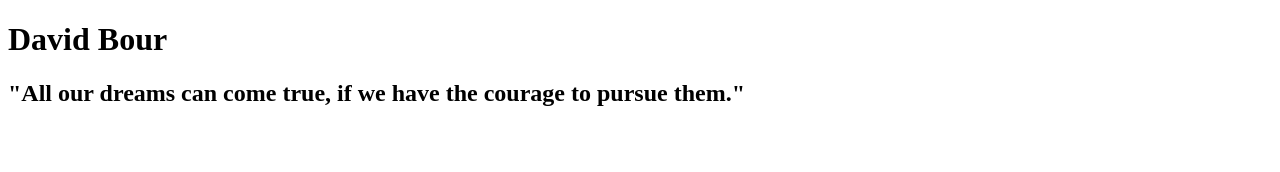
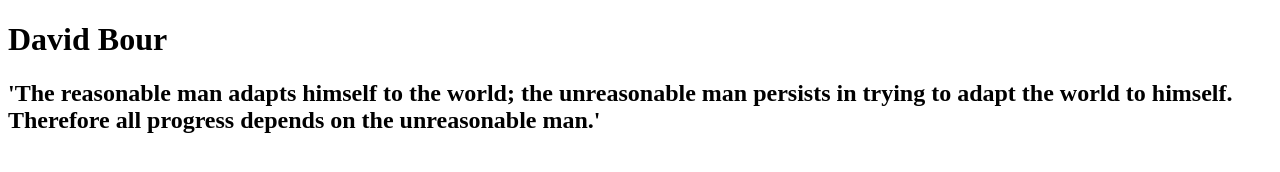
Before and after one commit to david-bour/portfolio, an Astro site in the folder davidbour/: page / in a window 1280 px wide. Built offline with nearby package versions, Linux system fonts and the light colour scheme; Astro itself is replaced by a stand-in of ours.

Commit message:
- chore: reasons

```diff
--- a/davidbour/src/pages/index.astro
+++ b/davidbour/src/pages/index.astro
@@ -11,6 +11,6 @@
 	</head>
 	<body>
 		<h1>David Bour</h1>
-		<h2>"All our dreams can come true, if we have the courage to pursue them."</h2>
+		<h2>'The reasonable man adapts himself to the world; the unreasonable man persists in trying to adapt the world to himself. Therefore all progress depends on the unreasonable man.'</h2>
 	</body>
 </html>
```
